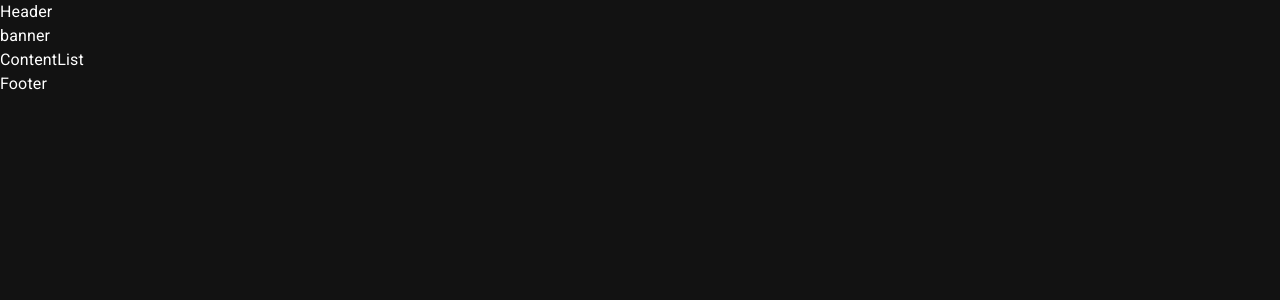
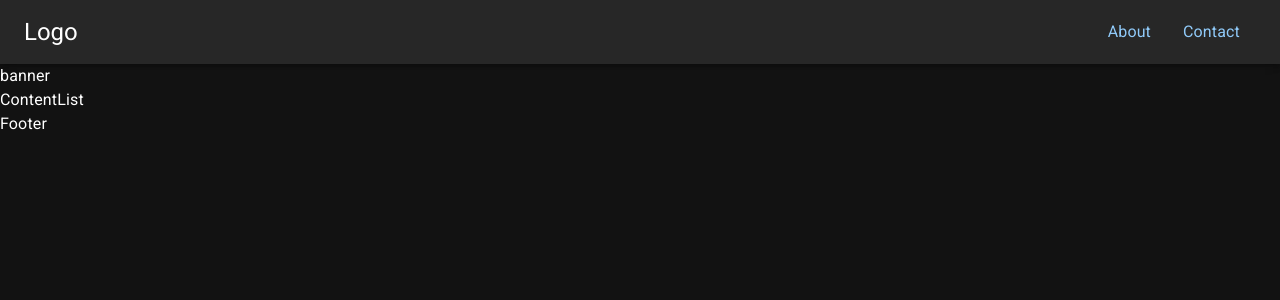
Before and after one commit to arifulbgt4/BestItem, a Next.js app: page /en in a window 1280 px wide. Shown: the top 300 px of the page. Built offline with nearby package versions, Linux system fonts and the light colour scheme.

Commit message:
upgrade: header

```diff
--- a/src/widgets/Header/Type.ts
+++ b/src/widgets/Header/Type.ts
@@ -1 +1,3 @@
-export interface HeaderProps {}
+export interface HeaderProps {
+  window?: () => Window;
+}
--- a/src/widgets/Header/index.tsx
+++ b/src/widgets/Header/index.tsx
@@ -1,9 +1,108 @@
-import React, { FC } from "react";
+"use client";
+import { FC, useState } from "react";
+import {
+  AppBar,
+  Box,
+  Divider,
+  Drawer,
+  IconButton,
+  Link,
+  List,
+  ListItem,
+  ListItemButton,
+  ListItemText,
+  Toolbar,
+  Typography,
+} from "@mui/material";
+import MenuIcon from "@mui/icons-material/Menu";
 
 import { HeaderProps } from "./Type";
 
-const Header: FC<HeaderProps> = () => {
-  return <div>Header</div>;
+const drawerWidth = 240;
+const navItems = ["About", "Contact"];
+
+const Header: FC<HeaderProps> = (props) => {
+  const { window } = props;
+  const [MobileOpen, setMobileOpen] = useState(false);
+
+  const handleDrawerToggle = () => {
+    setMobileOpen((prevState) => !prevState);
+  };
+
+  const drawer = (
+    <Box>
+      <Typography variant="h5" sx={{ my: 2 }}>
+        Logo
+      </Typography>
+      <Divider />
+      <List>
+        {navItems.map((item) => {
+          return (
+            <ListItem key={item} disablePadding>
+              <ListItemButton sx={{ textAlign: "center" }}>
+                <ListItemText primary={item} />
+              </ListItemButton>
+            </ListItem>
+          );
+        })}
+      </List>
+    </Box>
+  );
+  const container =
+    window !== undefined ? () => window().document.body : undefined;
+  return (
+    <Box display="flex">
+      <AppBar component="nav" position="relative">
+        <Toolbar>
+          <IconButton
+            color="inherit"
+            onClick={handleDrawerToggle}
+            aria-label="open drawer"
+            edge="start"
+            sx={{ mr: 2, display: { sm: "none" } }}
+          >
+            <MenuIcon />
+          </IconButton>
+          <Typography
+            variant="h5"
+            component="div"
+            sx={{ flexGrow: 1, display: { xs: "none", sm: "block" } }}
+          >
+            Logo
+          </Typography>
+          <Box sx={{ display: { xs: "none", sm: "block" } }}>
+            {navItems.map((item) => {
+              return (
+                <Link px={2} key={item} href="#" underline="none">
+                  {item}
+                </Link>
+              );
+            })}
+          </Box>
+        </Toolbar>
+      </AppBar>
+      <nav>
+        <Drawer
+          container={container}
+          variant="temporary"
+          open={MobileOpen}
+          onClose={handleDrawerToggle}
+          ModalProps={{
+            keepMounted: true,
+          }}
+          sx={{
+            display: { xs: "block", sm: "none" },
+            "& .MuiDrawer-paper": {
+              boxSizing: "border-box",
+              width: drawerWidth,
+            },
+          }}
+        >
+          {drawer}
+        </Drawer>
+      </nav>
+    </Box>
+  );
 };
 
 export default Header;
```
